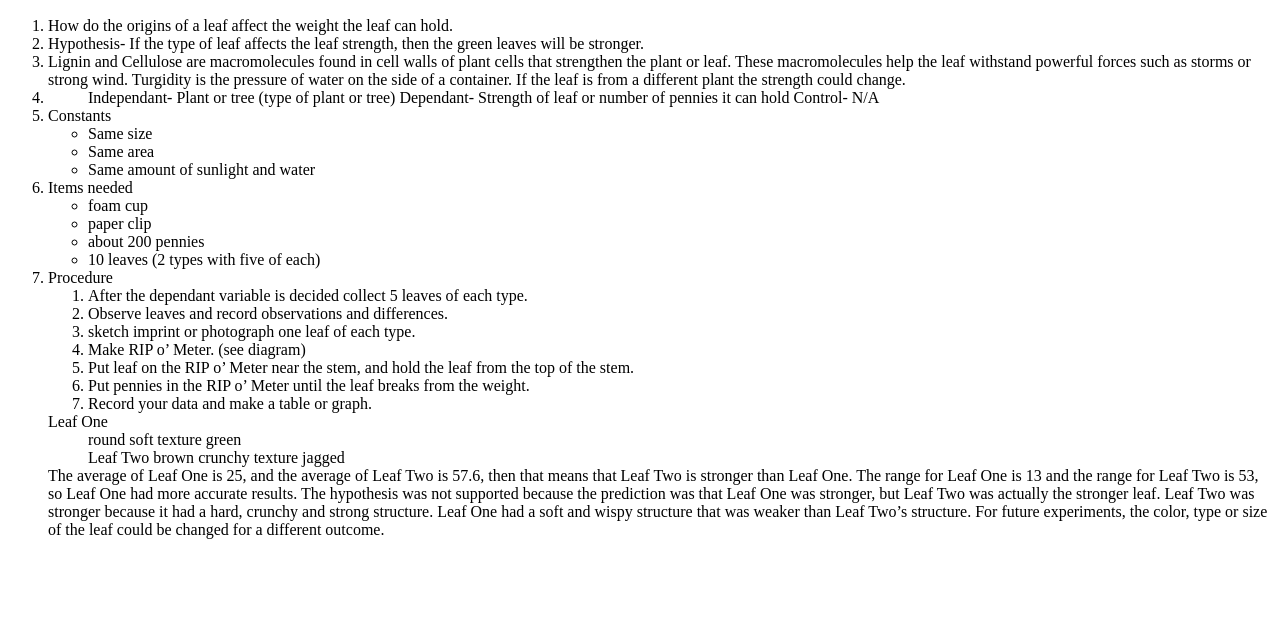
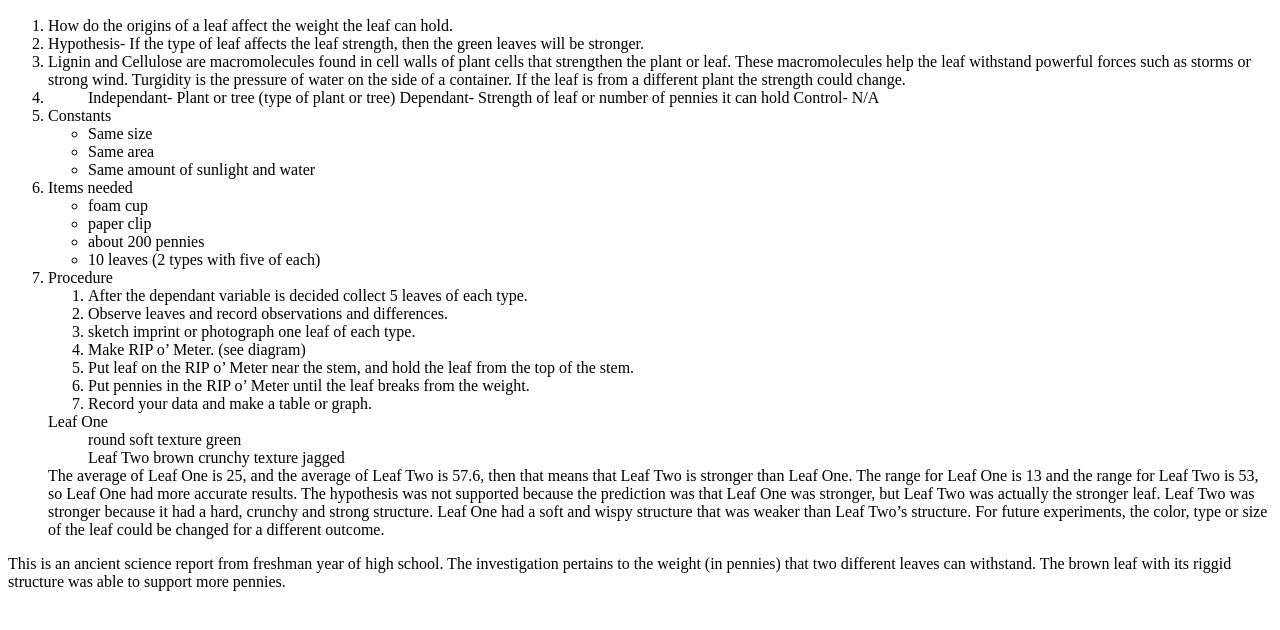
Before and after one commit to LantaSound/art300_outline, a plain HTML site: page index.html in a window 1280 px wide. Shown: the part 110-740 px from the top of the page. Drawn offline with Linux system fonts and the light colour scheme.

Commit message:
bugfix_addedparagraph

```diff
--- a/index.html
+++ b/index.html
@@ -39,7 +39,6 @@
                         Control- N/A
                     </l>
                 </ul>
-
             </li>
 
             <li>
@@ -156,6 +155,9 @@
 
         </ol>
 
+        <p>
+            This is an ancient science report from freshman year of high school. The investigation pertains to the weight (in pennies) that two different leaves can withstand. The brown leaf with its riggid structure was able to support more pennies.
+        </p>
 
 
     </body>
```
Lines whose indentation alone changed are shown as unchanged.
